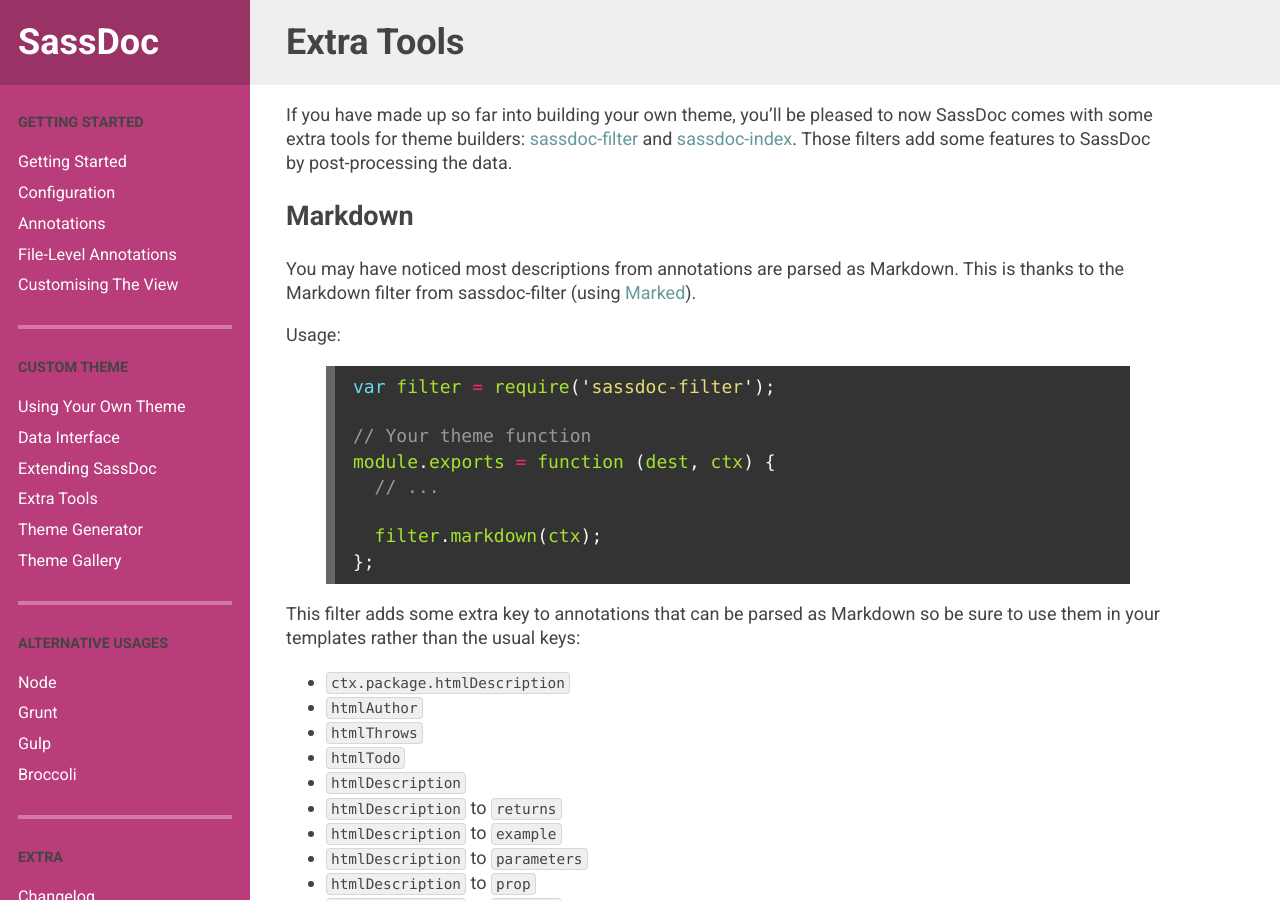
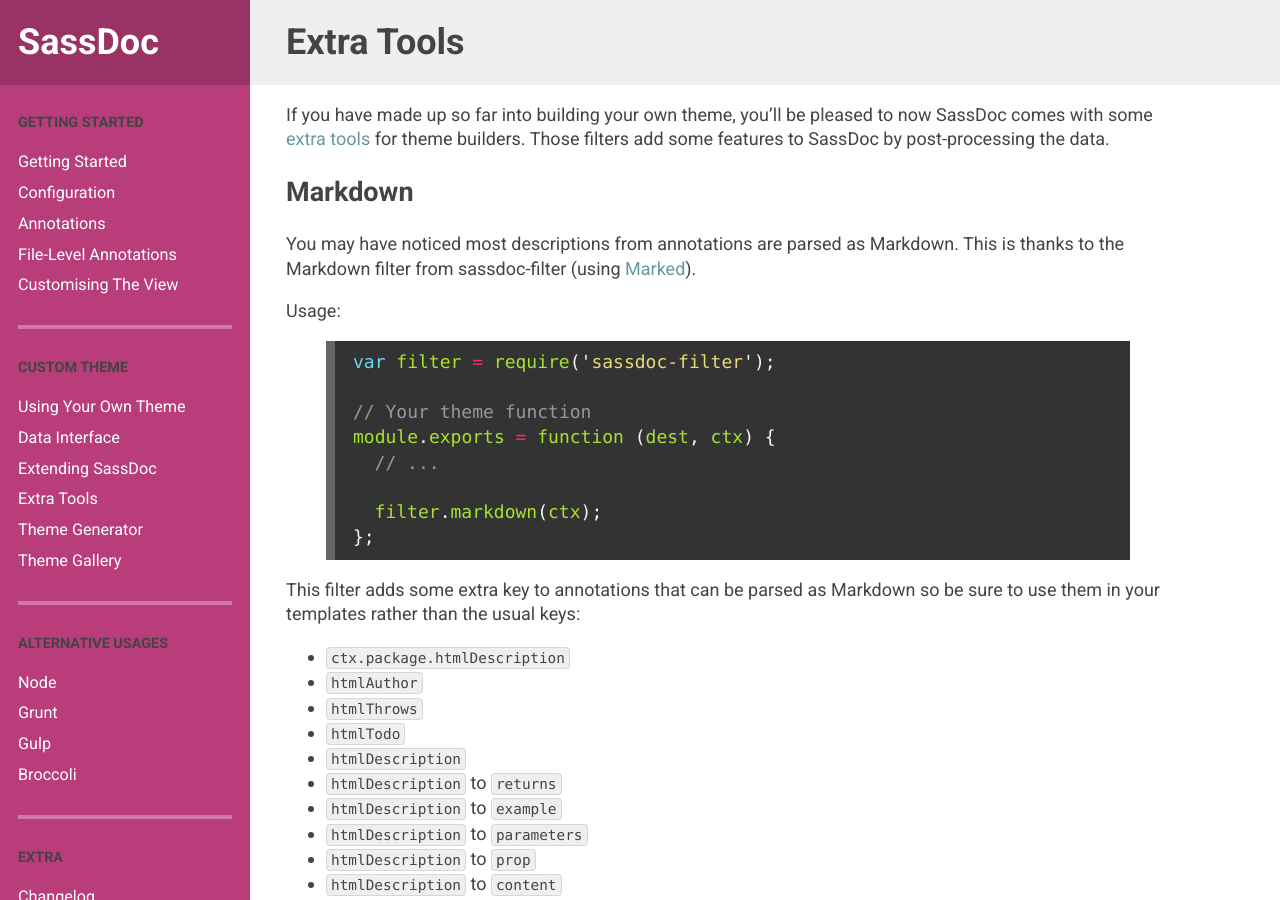
Before and after one commit to SassDoc/sassdoc.github.io, a Jekyll site: the page built from extra-tools/index.md, in a window 1280 px wide and 900 px high. Built offline with Jekyll 4.4.1, drawn with Linux system fonts in a browser that asks for light colours.

Commit message:
Fixed broken link

```diff
--- a/extra-tools/index.md
+++ b/extra-tools/index.md
@@ -3,7 +3,7 @@
 layout: default
 ---
 
-If you have made up so far into building your own theme, you'll be pleased to now SassDoc comes with some extra tools for theme builders: [sassdoc-filter]() and [sassdoc-index](). Those filters add some features to SassDoc by post-processing the data.
+If you have made up so far into building your own theme, you'll be pleased to now SassDoc comes with some [extra tools](https://github.com/sassdoc/sassdoc-filter) for theme builders. Those filters add some features to SassDoc by post-processing the data.
 
 ## Markdown
 
```
